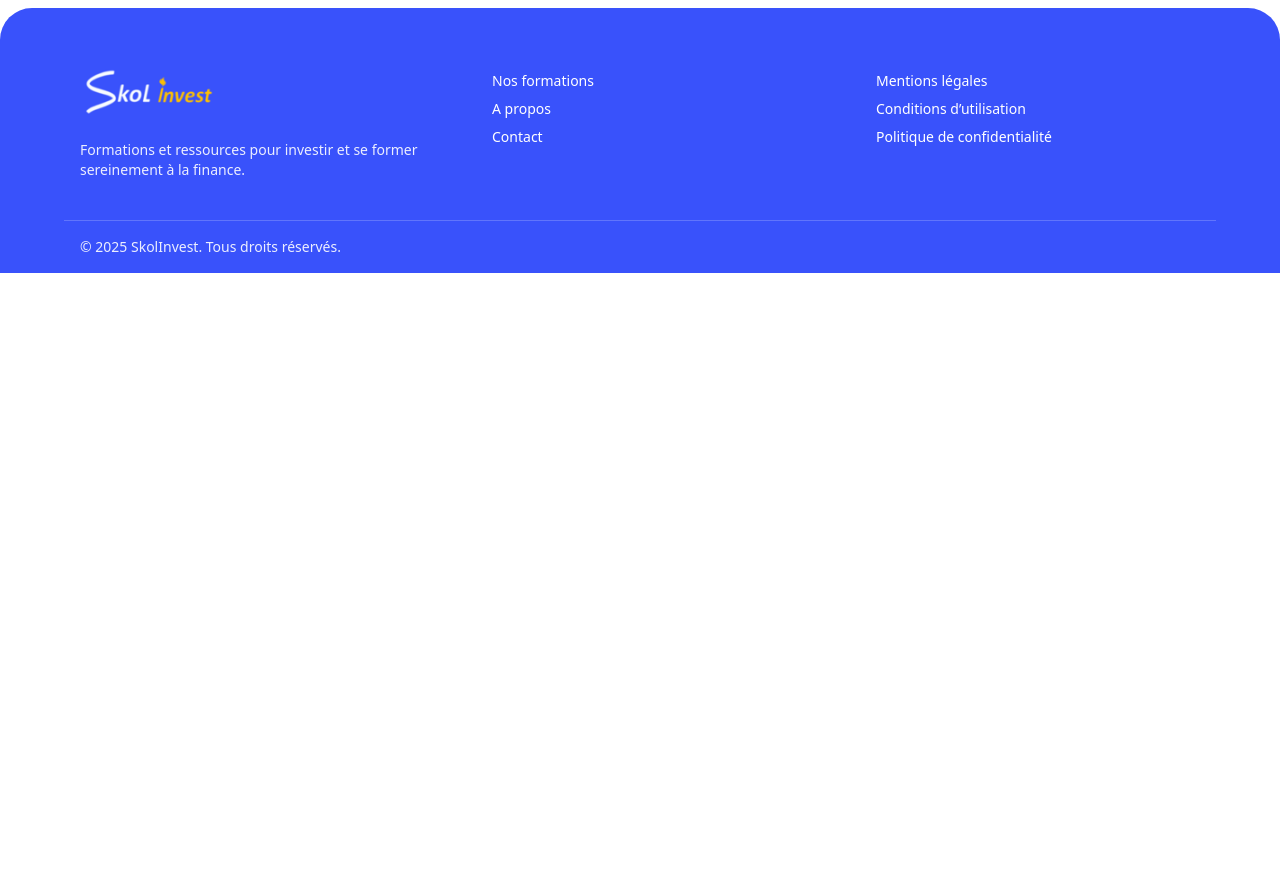
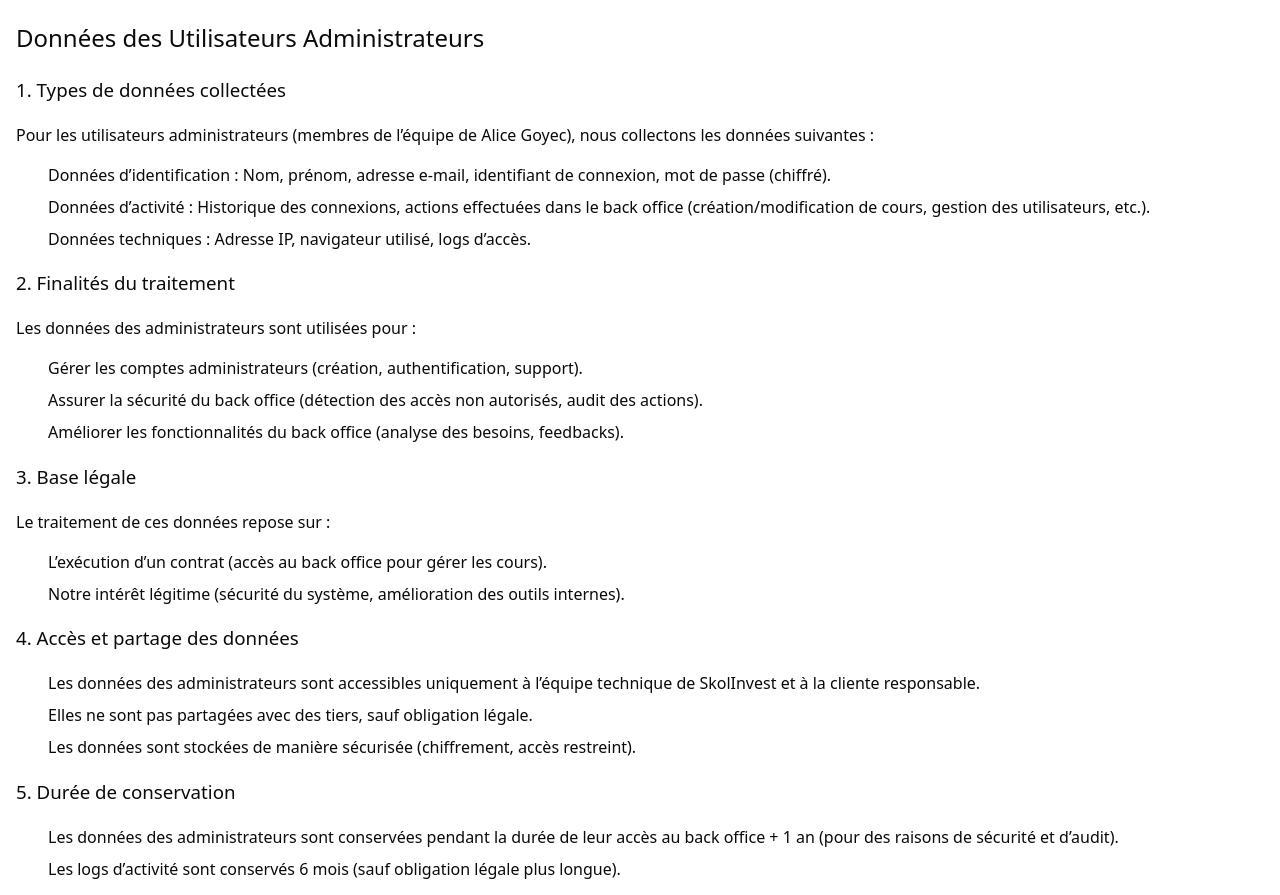
Before and after one commit to Noemie-Gyc/skolinvest, a Next.js app in the folder FRONT/my_front_app/: page /politique-confidentialite in a window 1280 px wide. Shown: the part 1902-2797 px from the top of the page. Before the commit the page ends 2175 px from the top, so only its background shows below. Built offline with nearby package versions, Linux system fonts and the light colour scheme.

Commit message:
skip to main content + legal content for BO

```diff
--- a/FRONT/my_front_app/src/app/(legal)/mentions-legales/page.tsx
+++ b/FRONT/my_front_app/src/app/(legal)/mentions-legales/page.tsx
@@ -5,7 +5,7 @@
   return (
     <>
       <a
-        href="/#legal-notices"
+        href="#legal-notices"
         className="sr-only focus:not-sr-only focus:absolute focus:top-2 focus:left-2 focus:z-50 focus:px-3 focus:py-2 focus:bg-black focus:text-white rounded"
       >
         Aller au contenu principal
@@ -20,7 +20,7 @@
           Conformément aux dispositions de la loi n° 2004-575 du 21 juin 2004
           pour la confiance en l'économie numérique, il est précisé aux
           utilisateurs du site SkolInvest l'identité des différents
-          intervenants dans le cadre de sa réalisation et de son suivi.
+          intervenants dans le cadre de sa réalisation et de son suivi. Ces mentions légales s'appliquent à toutes les parties du site, y compris le back office.
         </p>
         <section>
           <h2>Edition du site </h2>
--- a/FRONT/my_front_app/src/app/(legal)/politique-confidentialite/page.tsx
+++ b/FRONT/my_front_app/src/app/(legal)/politique-confidentialite/page.tsx
@@ -5,7 +5,7 @@
   return (
     <>
       <a
-        href="/#privacy-policy"
+        href="#privacy-policy"
         className="sr-only focus:not-sr-only focus:absolute focus:top-2 focus:left-2 focus:z-50 focus:px-3 focus:py-2 focus:bg-black focus:text-white rounded"
       >
         Aller au contenu principal
@@ -24,7 +24,10 @@
           collectons, utilisons, partageons et protégeons les informations que
           vous nous fournissez lorsque vous utilisez notre site
           https://www.skolinvest.com. En utilisant notre site, vous acceptez les
-          pratiques décrites dans cette politique.
+          pratiques décrites dans cette politique. Les membres de l’équipe
+          d'Alice Goyec accédant au back office sont soumis à des règles
+          supplémentaires décrites dans la section 'Données des Utilisateurs
+          Administrateurs'.
         </p>
         <h2>Données Personnelles Collectées</h2>
         <p>
@@ -35,24 +38,27 @@
         <p>
           Données de navigation : Adresse IP, type de navigateur, pages
           consultées, durée de visite, référents. Cookies : Nous utilisons des
-          cookies pour améliorer votre expérience et analyser le trafic (voir notre
-          section "Cookies").
+          cookies pour améliorer votre expérience et analyser le trafic (voir
+          notre section "Cookies").
         </p>
         <h3>2.2. Données fournies volontairement</h3>
         <p>
-          Formulaire d'inscription à notre newsletter : Si vous nous contactez via le formulaire, nous
-          collectons votre nom, prénom et adresse e-mail.
+          Formulaire d'inscription à notre newsletter : Si vous nous contactez
+          via le formulaire, nous collectons votre nom, prénom et adresse
+          e-mail.
         </p>
         <h2>Finalités de la Collecte</h2>
         <p>
-          Les données collectées sont utilisées pour :
-          Vous envoyer notre newsletter (si vous y avez souscrit dans notre formulaire d'inscription).
+          Les données collectées sont utilisées pour : Vous envoyer notre
+          newsletter (si vous y avez souscrit dans notre formulaire
+          d'inscription).
         </p>
         <h2>Base Légale du Traitement</h2>
         <p>Le traitement de vos données repose sur :</p>
         <ul>
           <li>
-            Votre consentement (pour les cookies et le formulaire d'inscription à notre newsletter).
+            Votre consentement (pour les cookies et le formulaire d'inscription
+            à notre newsletter).
           </li>
         </ul>
         <h2>Destinataires des Données</h2>
@@ -80,20 +86,33 @@
         </p>
         <h2>Durée de Conservation des Données</h2>
         <ul>
-          <li>Données de contact : Conservées 3 ans à partir du dernier contact.</li>
-          <li>Données de navigation : Conservées 13 mois (durée légale pour les
-          cookies analytiques).</li>
+          <li>
+            Données de contact : Conservées 3 ans à partir du dernier contact.
+          </li>
+          <li>
+            Données de navigation : Conservées 13 mois (durée légale pour les
+            cookies analytiques).
+          </li>
         </ul>
         <h2>Vos Droits</h2>
         <p>Conformément au RGPD, vous disposez des droits suivants :</p>
         <ul>
-            <li> Droit d’accès : Demander une copie de vos données.</li>
-            <li>Droit de rectification : Corriger vos données si elles sont inexactes.</li>
-            <li>Droit à l’effacement : Demander la suppression de vos données. </li>
-            <li>Droit d’opposition : Vous opposer au traitement de vos données.</li>
-            <li>Droit à la portabilité : Récupérer vos données dans un format structuré.</li>
+          <li> Droit d’accès : Demander une copie de vos données.</li>
+          <li>
+            Droit de rectification : Corriger vos données si elles sont
+            inexactes.
+          </li>
+          <li>
+            Droit à l’effacement : Demander la suppression de vos données.
+          </li>
+          <li>
+            Droit d’opposition : Vous opposer au traitement de vos données.
+          </li>
+          <li>
+            Droit à la portabilité : Récupérer vos données dans un format
+            structuré.
+          </li>
         </ul>
-
         <p>Pour exercer ces droits, contactez-nous à : alice@skolinvest.com.</p>
         <h2>Sécurité des Données</h2>
         <p>
@@ -112,6 +131,108 @@
           Pour toute question concernant cette politique ou vos données
           personnelles, contactez-nous à :alice@skolinvest.com
         </p>
+        <section>
+          <h2>Données des Utilisateurs Administrateurs</h2>
+          <h3>1. Types de données collectées</h3>
+          <p>
+            Pour les utilisateurs administrateurs (membres de l’équipe de Alice
+            Goyec), nous collectons les données suivantes :
+          </p>
+          <ul>
+            <li>
+              Données d’identification : Nom, prénom, adresse e-mail,
+              identifiant de connexion, mot de passe (chiffré).
+            </li>
+            <li>
+              Données d’activité : Historique des connexions, actions effectuées
+              dans le back office (création/modification de cours, gestion des
+              utilisateurs, etc.).
+            </li>
+            <li>
+              Données techniques : Adresse IP, navigateur utilisé, logs d’accès.
+            </li>
+          </ul>
+
+          <h3>2. Finalités du traitement</h3>
+          <p>Les données des administrateurs sont utilisées pour :</p>
+          <ul>
+            <li>
+              Gérer les comptes administrateurs (création, authentification,
+              support).
+            </li>
+            <li>
+              Assurer la sécurité du back office (détection des accès non
+              autorisés, audit des actions).
+            </li>
+            <li>
+              Améliorer les fonctionnalités du back office (analyse des besoins,
+              feedbacks).
+            </li>
+          </ul>
+
+          <h3>3. Base légale</h3>
+          <p>Le traitement de ces données repose sur :</p>
+          <ul>
+            <li>
+              L’exécution d’un contrat (accès au back office pour gérer les
+              cours).
+            </li>
+            <li>
+              Notre intérêt légitime (sécurité du système, amélioration des
+              outils internes).
+            </li>
+          </ul>
+
+          <h3>4. Accès et partage des données</h3>
+          <ul>
+            <li>
+              Les données des administrateurs sont accessibles uniquement à
+              l’équipe technique de SkolInvest et à la cliente responsable.
+            </li>
+
+            <li>
+              Elles ne sont pas partagées avec des tiers, sauf obligation
+              légale.
+            </li>
+
+            <li>
+              Les données sont stockées de manière sécurisée (chiffrement, accès
+              restreint).
+            </li>
+          </ul>
+
+          <h3>5. Durée de conservation</h3>
+          <ul>
+            <li>
+              Les données des administrateurs sont conservées pendant la durée
+              de leur accès au back office + 1 an (pour des raisons de sécurité
+              et d’audit).
+            </li>
+            <li>
+              Les logs d’activité sont conservés 6 mois (sauf obligation légale
+              plus longue).
+            </li>
+          </ul>
+
+          <h3>6. Sécurité renforcée</h3>
+          <ul>
+            <li> Authentification sécurisée. </li>
+            <li>
+              Accès restreint : Seuls les membres autorisés de l’équipe peuvent
+              accéder au back office.
+            </li>
+            <li>
+              Audit des actions : Les actions sensibles (suppression de cours,
+              modification des données) sont loguées et traçables.
+            </li>
+          </ul>
+          <h3>7. Droits des administrateurs</h3>
+          <p>
+            Les administrateurs disposent des mêmes droits que les autres
+            utilisateurs (accès, rectification, effacement, etc.). Pour exercer
+            ces droits, ils peuvent contacter : alice@skolinvest.com.
+          </p>
+        </section>
       </main>
 
       <Footer />
--- a/FRONT/my_front_app/src/app/page.tsx
+++ b/FRONT/my_front_app/src/app/page.tsx
@@ -6,9 +6,7 @@
 import { DiscoverButton } from "@/components/discoverButton";
 import { Linkedin, Mail } from "lucide-react";
 import { NewsletterInput} from "@/components/newsletterInput";
-import { Carousel, CarouselContent, CarouselItem, CarouselPrevious, CarouselNext, } from "@/components/ui/carousel";
 import { CarouselCourses } from "@/components/carouselCourse";
-import { imageConfigDefault } from "next/dist/shared/lib/image-config";
 
 export default function Page() {
   const currentMonth = new Date().toISOString().slice(0, 7);
--- a/FRONT/my_front_app/src/components/footer.tsx
+++ b/FRONT/my_front_app/src/components/footer.tsx
@@ -14,10 +14,11 @@
   return (
     <footer className="bg-[#3952fb] text-white rounded-t-4xl mt-8">
       <div className="max-w-6xl mx-auto px-4 py-10 grid gap-8 md:grid-cols-3 items-start">
-        {" "}
+
         {/* + items-start */}
         {/* Col 1: Logo*/}
         <div>
+          <Link href="/" aria-label="Accueil">
           <Image
             src={logoSrc}
             alt="Logo Skolinvest"
@@ -25,6 +26,7 @@
             height={88}
             className="block h-16 md:h-20 w-auto"
           />
+          </Link>
 
           <p className="text-white/90 text-sm mt-3">
             Formations et ressources pour investir et se former sereinement à la
--- a/FRONT/my_front_app/src/components/headerNav.tsx
+++ b/FRONT/my_front_app/src/components/headerNav.tsx
@@ -45,7 +45,9 @@
         >
           <Menu size={28} />
         </button>
+        <Link href="/" aria-label="Accueil">
         <img src={logoSrc} alt="Logo Skolinvest" className="h-14 w-auto" />
+        </Link>
         <div className="ml-auto flex items-center gap-2">
           {showSearch && (
             <Dialog open={searchOpen} onOpenChange={setSearchOpen}>
@@ -77,7 +79,9 @@
       {/* Desktop header */}
       <div className="hidden md:flex justify-between items-center">
         <div className="flex items-center gap-10">
+          <Link href="/" aria-label="Accueil">
           <img src={logoSrc} alt="Logo Skolinvest" />
+          </Link>
           <div className="flex items-center gap-2">
             {items.map((it) => (
               <Button
```
Also changed, not shown: FRONT/my_front_app/src/app/(legal)/conditions-utilisation/page.tsx (+61 -2 lines).
